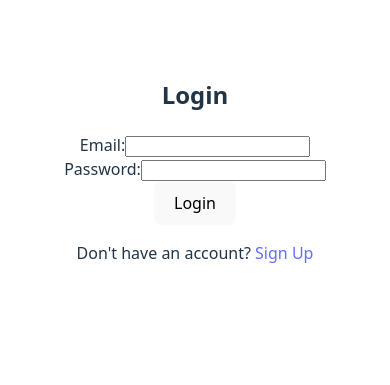
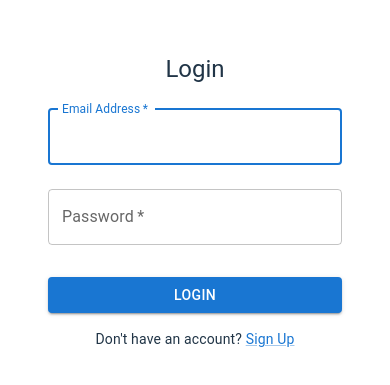
Before and after one commit to djones2085/meal-prep-coordinator, a React (Vite) app: page /login in a window 390 px wide. Shown: the part 253-638 px from the top of the page. Built offline with nearby package versions, Linux system fonts and the light colour scheme; no server answers.

Commit message:
UI enhancements for mobile

```diff
--- a/src/pages/AddRecipePage.jsx
+++ b/src/pages/AddRecipePage.jsx
@@ -160,8 +160,8 @@ function AddRecipePage() {
     };
 
     return (
-        <Container maxWidth="md">
-            <Typography variant="h4" component="h1" gutterBottom>
+        <Container maxWidth="md" sx={{ px: { xs: 2, sm: 3 }, mb: 4 }}>
+            <Typography variant="h4" component="h1" gutterBottom sx={{ my: { xs: 3, md: 4 } }}>
                 Add New Recipe
             </Typography>
 
--- a/src/pages/DashboardPage.jsx
+++ b/src/pages/DashboardPage.jsx
@@ -343,8 +343,8 @@ function DashboardPage() {
 
     // --- Main Render Logic ---
     return (
-        <Container maxWidth="md">
-            <Typography variant="h4" component="h1" gutterBottom sx={{ mt: 3, mb: 2 }}>
+        <Container maxWidth="md" sx={{ px: { xs: 2, sm: 3 }, mb: 4 }}>
+            <Typography variant="h4" component="h1" gutterBottom sx={{ my: { xs: 3, md: 4 } }}>
                 Meal Cycle Dashboard
             </Typography>
 
--- a/src/pages/LoginPage.jsx
+++ b/src/pages/LoginPage.jsx
@@ -1,7 +1,16 @@
 import React, { useState } from 'react';
-import { useNavigate, Link } from 'react-router-dom';
+import { useNavigate, Link as RouterLink } from 'react-router-dom';
 import { signInWithEmailAndPassword } from 'firebase/auth';
 import { auth } from '../firebaseConfig'; // Import Firebase auth instance
+import {
+  Container,
+  Box,
+  TextField,
+  Button,
+  Typography,
+  Link,
+  Alert,
+} from '@mui/material';
 
 function LoginPage() {
   const [email, setEmail] = useState('');
@@ -19,41 +28,77 @@ function LoginPage() {
       navigate('/');
     } catch (err) {
       console.error('Login error:', err);
-      setError(err.message); // Display error to the user
+      // Provide a more user-friendly error message
+      if (err.code === 'auth/invalid-credential' || err.code === 'auth/user-not-found' || err.code === 'auth/wrong-password') {
+        setError('Invalid email or password. Please try again.');
+      } else {
+        setError('An unexpected error occurred. Please try again later.');
+      }
     }
   };
 
   return (
-    <div>
-      <h2>Login</h2>
-      <form onSubmit={handleLogin}>
-        <div>
-          <label htmlFor="email">Email:</label>
-          <input
-            type="email"
+    <Container component="main" maxWidth="xs">
+      <Box
+        sx={{
+          marginTop: 8,
+          display: 'flex',
+          flexDirection: 'column',
+          alignItems: 'center',
+        }}
+      >
+        <Typography component="h1" variant="h5">
+          Login
+        </Typography>
+        <Box component="form" onSubmit={handleLogin} noValidate sx={{ mt: 1 }}>
+          <TextField
+            margin="normal"
+            required
+            fullWidth
             id="email"
+            label="Email Address"
+            name="email"
+            autoComplete="email"
+            autoFocus
             value={email}
             onChange={(e) => setEmail(e.target.value)}
+            error={!!error} // Highlight field if there's a general login error
+          />
+          <TextField
+            margin="normal"
             required
-          />
-        </div>
-        <div>
-          <label htmlFor="password">Password:</label>
-          <input
+            fullWidth
+            name="password"
+            label="Password"
             type="password"
             id="password"
+            autoComplete="current-password"
             value={password}
             onChange={(e) => setPassword(e.target.value)}
-            required
+            error={!!error} // Highlight field if there's a general login error
           />
-        </div>
-        {error && <p style={{ color: 'red' }}>{error}</p>}
-        <button type="submit">Login</button>
-      </form>
-      <p>
-        Don't have an account? <Link to="/signup">Sign Up</Link>
-      </p>
-    </div>
+          {error && (
+            <Alert severity="error" sx={{ width: '100%', mt: 2 }}>
+              {error}
+            </Alert>
+          )}
+          <Button
+            type="submit"
+            fullWidth
+            variant="contained"
+            sx={{ mt: 3, mb: 2 }}
+          >
+            Login
+          </Button>
+          <Typography variant="body2" align="center">
+            Don't have an account?{' '}
+            <Link component={RouterLink} to="/signup" variant="body2">
+              Sign Up
+            </Link>
+          </Typography>
+        </Box>
+      </Box>
+    </Container>
   );
 }
 
--- a/src/pages/MealCyclePage.jsx
+++ b/src/pages/MealCyclePage.jsx
@@ -98,8 +98,8 @@ function MealCyclePage() {
     }, []);
 
     return (
-        <Container maxWidth="lg">
-            <Typography variant="h4" component="h1" gutterBottom sx={{ mt: 3, mb: 2 }}>
+        <Container maxWidth="lg" sx={{ px: { xs: 2, sm: 3 }, mb: 4 }}>
+            <Typography variant="h4" component="h1" gutterBottom sx={{ my: { xs: 3, md: 4 } }}>
                 Current Meal Cycle Details
             </Typography>
 
--- a/src/pages/RecipeDetailPage.jsx
+++ b/src/pages/RecipeDetailPage.jsx
@@ -183,8 +183,8 @@ function RecipeDetailPage() {
     };
 
     return (
-        <Container maxWidth="md"> {/* Increased max width for better layout */}
-            <Typography variant="h4" component="h1" gutterBottom>
+        <Container maxWidth="md" sx={{ px: { xs: 2, sm: 3 } }}> {/* Add responsive horizontal padding */}
+            <Typography variant="h4" component="h1" gutterBottom sx={{ my: { xs: 3, md: 4 } }}> {/* Responsive vertical margin */}
                 Recipe Detail
             </Typography>
 
@@ -222,7 +222,14 @@ function RecipeDetailPage() {
                     <Divider sx={{ my: 2 }} />
 
                     {/* --- Action Buttons --- */}
-                    <Box sx={{ my: 2, display: 'flex', gap: 1, flexWrap: 'wrap' }}>
+                    {/* Stack vertically on xs screens */}
+                    <Box sx={{
+                        my: 2,
+                        display: 'flex',
+                        gap: 2, // Increase gap slightly
+                        flexDirection: { xs: 'column', sm: 'row' }, // Stack on xs, row otherwise
+                        alignItems: { xs: 'flex-start', sm: 'center' } // Align items differently based on direction
+                    }}>
                          <TextField
                              label="Yield"
                              type="number"
@@ -230,7 +237,9 @@ function RecipeDetailPage() {
                              value={displayYield}
                              onChange={handleYieldChange}
                              InputProps={{ inputProps: { min: 1 } }}
-                             sx={{ maxWidth: '100px', mr: 1 }}
+                             // sx={{ maxWidth: '100px', mr: 1 }}
+                             // Let flexbox handle spacing, adjust max width if needed on xs
+                             sx={{ maxWidth: { xs: '150px', sm: '100px' } }}
                              helperText={recipe.baseYieldUnit || 'servings'}
                          />
                          <ButtonGroup variant="outlined" aria-label="recipe actions">
--- a/src/pages/RecipesPage.jsx
+++ b/src/pages/RecipesPage.jsx
@@ -51,8 +51,8 @@ function RecipesPage() {
     }, []); // Empty dependency array means this runs once on mount
 
     return (
-        <Container>
-            <Typography variant="h4" component="h1" gutterBottom sx={{ my: 2 }}>
+        <Container sx={{ px: { xs: 2, sm: 3 } }}>
+            <Typography variant="h4" component="h1" gutterBottom sx={{ my: 4 }}>
                 Recipes
             </Typography>
 
--- a/src/pages/admin/AdminHomePage.jsx
+++ b/src/pages/admin/AdminHomePage.jsx
@@ -17,8 +17,8 @@ import LoopIcon from '@mui/icons-material/Loop'; // Example icon
 
 function AdminHomePage() {
     return (
-        <Container maxWidth="md">
-            <Typography variant="h4" component="h1" gutterBottom>
+        <Container maxWidth="md" sx={{ px: { xs: 2, sm: 3 }, mb: 4 }}>
+            <Typography variant="h4" component="h1" gutterBottom sx={{ my: { xs: 3, md: 4 } }}>
                 Admin Dashboard
             </Typography>
             <Typography paragraph color="text.secondary">
--- a/src/pages/admin/MealCycleManagementPage.jsx
+++ b/src/pages/admin/MealCycleManagementPage.jsx
@@ -145,8 +145,8 @@ function MealCycleManagementPage() {
     };
 
     return (
-        <Container maxWidth="lg">
-            <Typography variant="h4" component="h1" gutterBottom>
+        <Container maxWidth="lg" sx={{ px: { xs: 2, sm: 3 }, mb: 4 }}>
+            <Typography variant="h4" component="h1" gutterBottom sx={{ my: { xs: 3, md: 4 } }}>
                 Meal Cycle Management (Admin)
             </Typography>
 
--- a/src/pages/admin/MealPlanningPage.jsx
+++ b/src/pages/admin/MealPlanningPage.jsx
@@ -171,8 +171,8 @@ function MealPlanningPage() {
 
     return (
         <LocalizationProvider dateAdapter={AdapterDateFns}>
-            <Container maxWidth="md">
-                <Typography variant="h4" component="h1" gutterBottom>
+            <Container maxWidth="md" sx={{ px: { xs: 2, sm: 3 }, mb: 4 }}>
+                <Typography variant="h4" component="h1" gutterBottom sx={{ my: { xs: 3, md: 4 } }}>
                     Plan New Meal Cycle
                 </Typography>
 
```
